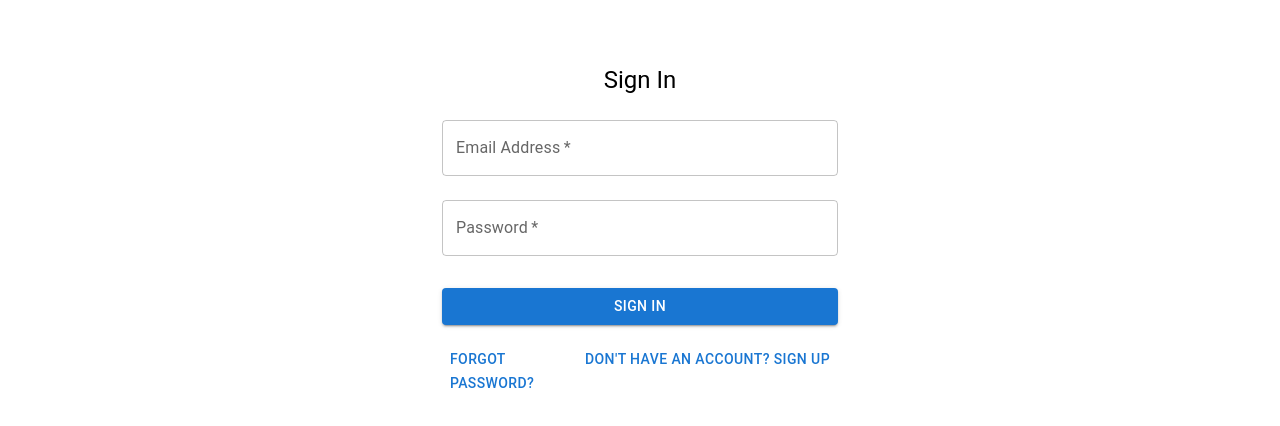
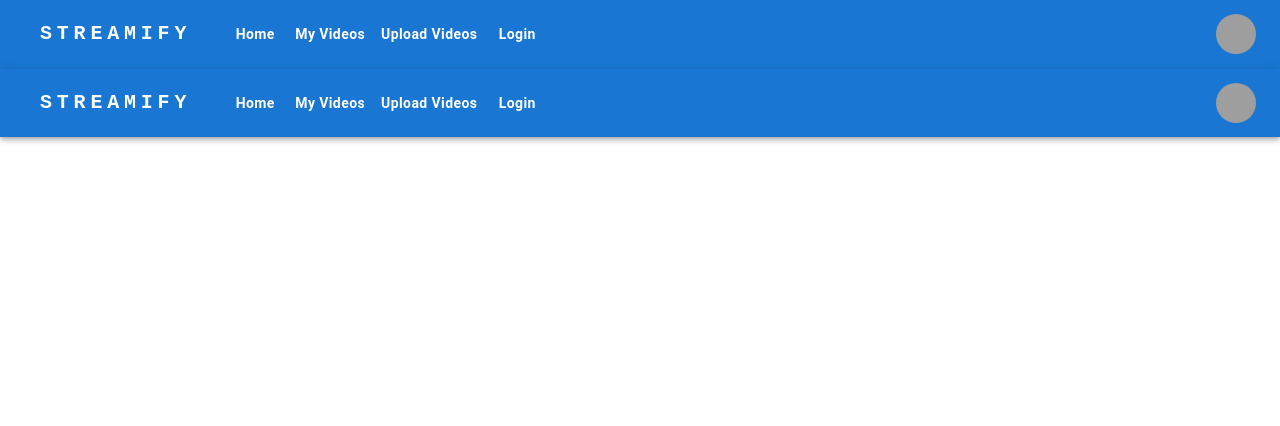
Before and after one commit to ShishirPathak/Streamify, a React (Create React App) app in the folder client/: page / in a window 1280 px wide. Shown: the top 426 px of the page. Built offline with nearby package versions, Linux system fonts and the light colour scheme; grey boxes are pictures that could not be loaded; some icons are missing.

Commit message:
few changes

```diff
--- a/client/src/App.js
+++ b/client/src/App.js
@@ -2,12 +2,20 @@ import './App.css';
 import React from "react";
 import ResponsiveAppBar from './Dashboard';
 import SignIn from './components/SignIn';
+import { BrowserRouter, Routes, Route } from "react-router-dom";
+import SignUp from './components/SignUp';
+
 function App() {
   return (
-    // <ResponsiveAppBar/>
-    <SignIn/>
+    <>
+       <Routes>
+          <Route path="/" element={<ResponsiveAppBar />} />
+          <Route path="/signin" element={<SignIn />} />
+          <Route path="/signup" element={<SignUp />} />
+       </Routes>
+    </>
+ );
 
-  );
 }
 
 export default App;
--- a/client/src/components/SignIn.js
+++ b/client/src/components/SignIn.js
@@ -74,7 +74,7 @@ const SignIn = () => {
               </Button>
             </Grid>
             <Grid item>
-              <Button href="#" variant="text">
+              <Button href="/signup" variant="text">
                 {"Don't have an account? Sign Up"}
               </Button>
             </Grid>
--- a/client/src/index.js
+++ b/client/src/index.js
@@ -1,7 +1,5 @@
 import React from "react";
 import ReactDOM from "react-dom/client";
-import { BrowserRouter, Routes, Route } from "react-router-dom";
-
 import "./index.css";
 import App from "./App";
 import reportWebVitals from "./reportWebVitals";
@@ -9,24 +7,17 @@ import DashboardLayoutAccount from "./Dashboard";
 import ResponsiveAppBar from "./Dashboard";
 import SignIn from "./components/SignIn";
 import SignUp from "./components/SignUp";
+import { BrowserRouter, Routes, Route } from "react-router-dom";
 
 const root = ReactDOM.createRoot(document.getElementById("root"));
 root.render(
   <React.StrictMode>
-    <BrowserRouter>
-      <Routes>
-        <Route path="/" element={<SignIn />}>
-          <Route path="signin" element={<SignIn />} />
-          <Route path="signup" element={<SignUp />} />
-          {/* <Route path="*" element={<NoPage />} /> */}
-        </Route>
-      </Routes>
-    </BrowserRouter>
-    {/* <App /> */}
-    {/* <ResponsiveAppBar/>  */}
-    {/* <SignIn/> */}
-    {/* <SignUp/> */}
-  </React.StrictMode>
+      <BrowserRouter>
+          <ResponsiveAppBar/>
+         <App />
+      </BrowserRouter>
+   </React.StrictMode>
+
 );
 
 // If you want to start measuring performance in your app, pass a function
```
Also changed, not shown: 1 other file (tests, documents, lock files or other folders).
